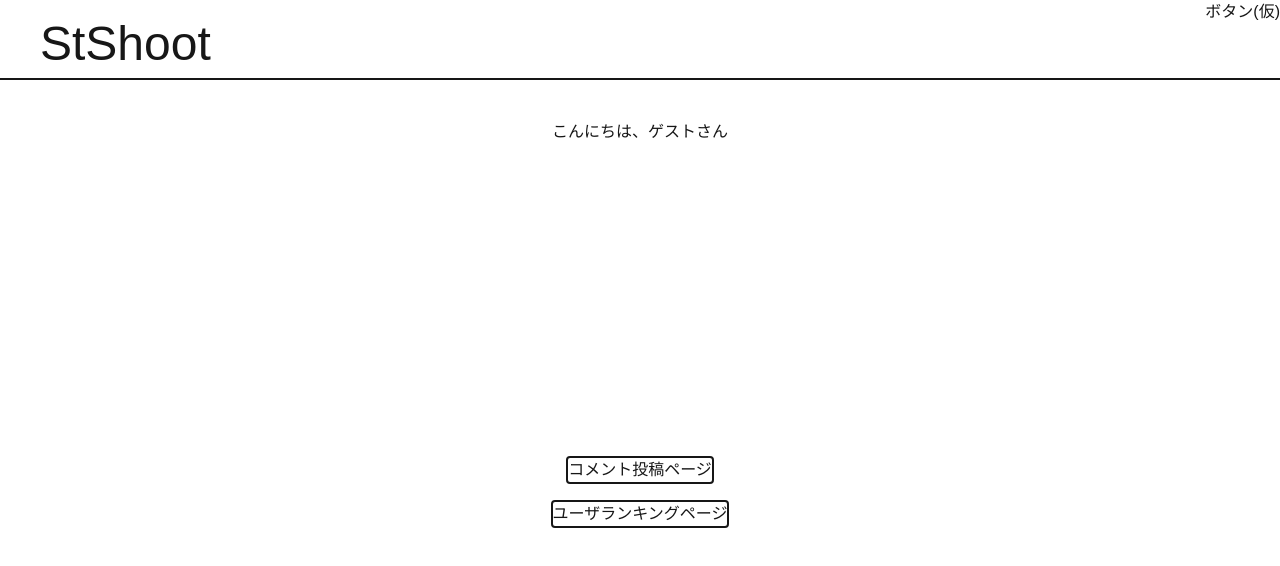
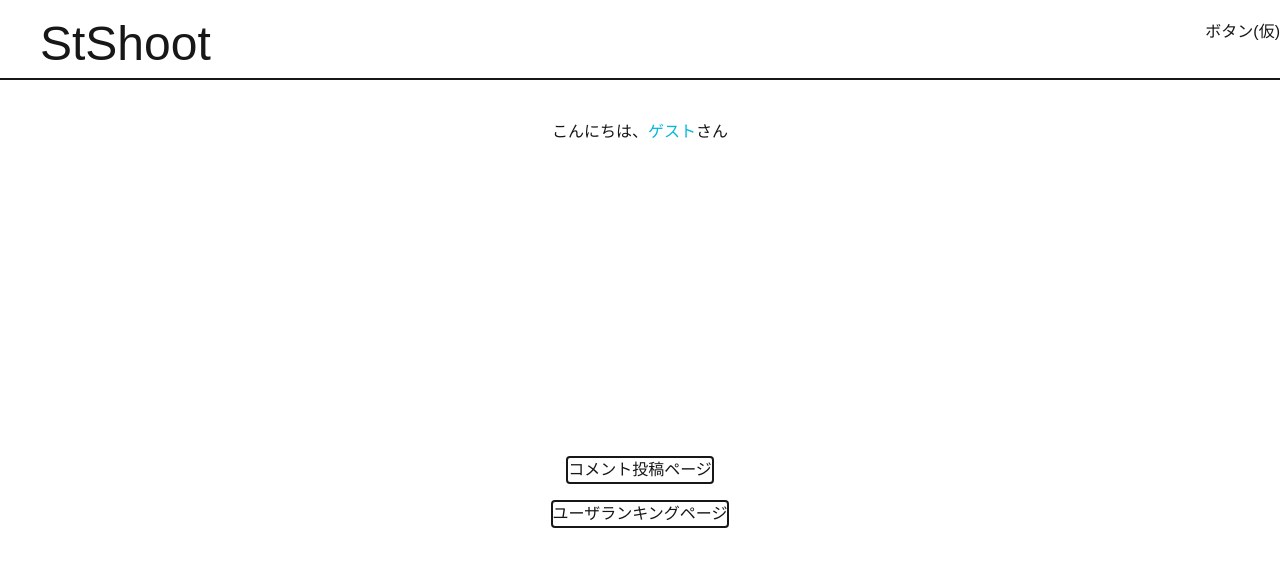
Before and after one commit to shii-park/Stshoot_Frontend, a Next.js app: page / in a window 1280 px wide. Shown: the top 566 px of the page. Built offline with nearby package versions, Linux system fonts and the light colour scheme.

Commit message:
fix:メニューボタンの位置調整 #1

```diff
--- a/src/app/menuButton.tsx
+++ b/src/app/menuButton.tsx
@@ -1,6 +1,6 @@
 export default function menuButton(){
     return(
-        <div className="justify-end">
+        <div className="justify-end mt-5">
         <p>ボタン(仮)</p>
         </div>
     )
--- a/src/app/page.tsx
+++ b/src/app/page.tsx
@@ -8,7 +8,7 @@ export default function Home() {
   return (
       <div className="min-h-screen flex flex-col items-center">
         <div className="mt-10">
-          <Link href="./test"><p>こんにちは、{userName}さん</p></Link>
+          <Link href="./test"><p>こんにちは、<span className="text-cyan-500">{userName}</span>さん</p></Link>
         </div>
         <div className="flex-grow flex flex-col justify-center items-center">
           <ToButton />
```
